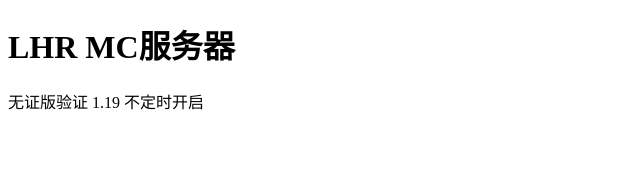
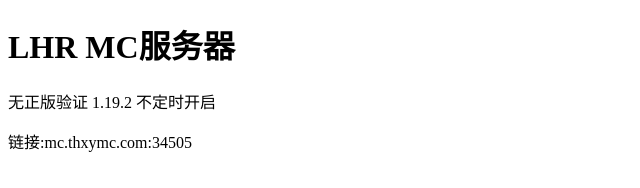
Before and after one commit to lhrmc/lhrmc.github.io, a plain HTML site: page index.html in a window 1280 px wide. Shown: the whole page, without its empty margins (0-640 px from the left). Drawn offline with Linux system fonts and the light colour scheme.

Commit message:
Update index.html

```diff
--- a/index.html
+++ b/index.html
@@ -2,6 +2,7 @@
 <html>
 <body>
 <h1>LHR MC服务器</h1>
-<p>无证版验证 1.19 不定时开启</p>
+<p>无正版验证 1.19.2 不定时开启</p>
+  <p>链接:mc.thxymc.com:34505</p>
 </body>
 </html>
```
